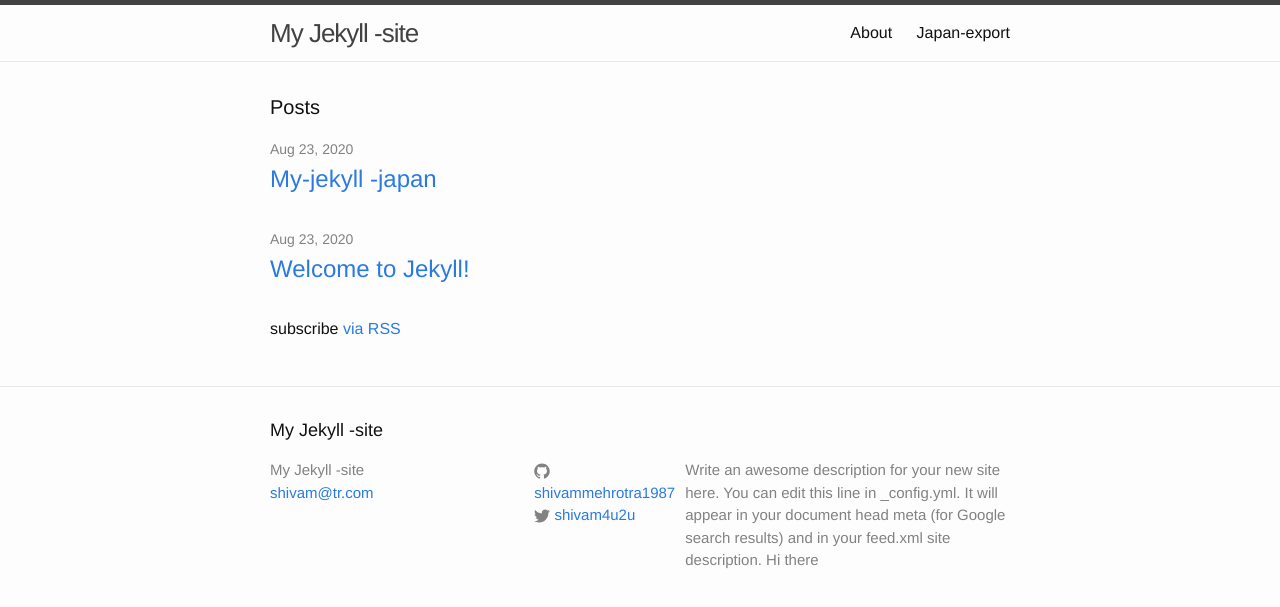
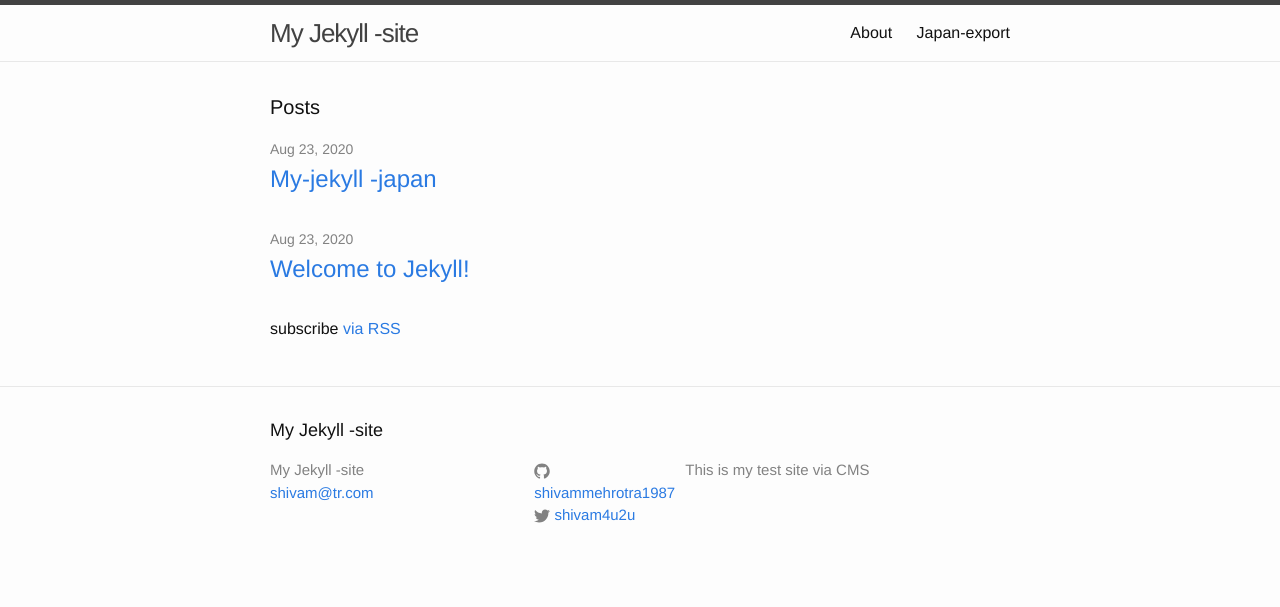
Before and after one commit to shivammehrotra1987/my-jekyll-site, a Jekyll site: the page built from index.html, in a window 1280 px wide. Shown: the top 607 px of the page. Built offline with Jekyll 4.4.1, drawn with Linux system fonts in a browser that asks for light colours.

Commit message:
Updated Config

```diff
--- a/_config.yml
+++ b/_config.yml
@@ -9,10 +9,9 @@ collections:
     title: Uploads
     output: true
 email: shivam@tr.com
-description: |
-  Write an awesome description for your new site here. You can edit this line in _config.yml. It will appear in your document head meta (for Google search results) and in your feed.xml site description.
+description: 'This is my test site via CMS
 
-  Hi there
+'
 baseurl:
 url: http://yourdomain.com
 twitter_username: shivam4u2u
```
